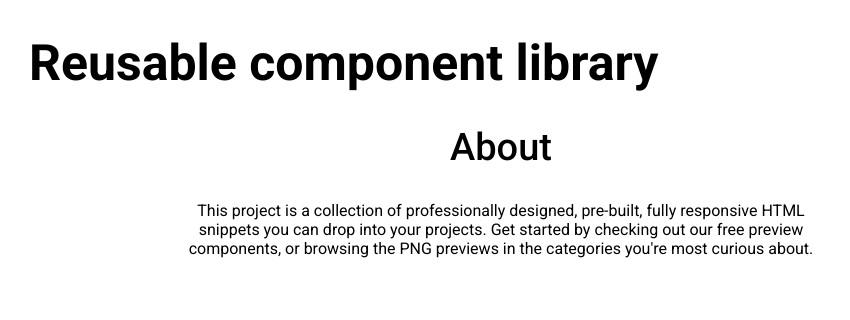
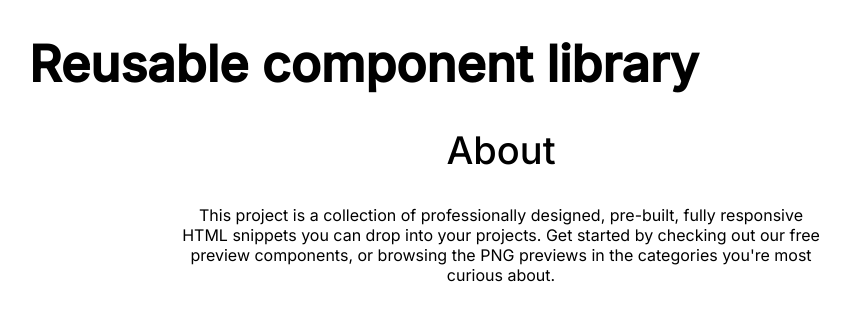
Before and after one commit to js-tasks-ru/htmlcss-20210916_irina-nic-yu, a website: page index.html in a window 1280 px wide. Shown: the whole page, without its empty margins (139-989 px from the left). Drawn offline with Linux system fonts and the light colour scheme.

Commit message:
Added containers for header and footer

```diff
--- a/assets/css/main.css
+++ b/assets/css/main.css
@@ -22,3 +22,8 @@
 * {
     font-family: 'Roboto', sans-serif;
 }
+h1, h2, h3, h4 {
+    font-family: 'Inter', sans-serif;
+}
+
+@import '~normalize.css';
--- a/assets/fonts/fonts.css
+++ b/assets/fonts/fonts.css
@@ -1 +1,2 @@
 @import url('https://fonts.googleapis.com/css2?family=Roboto:ital,wght@0,100;0,300;0,400;0,500;0,700;0,900;1,100;1,300;1,400;1,500;1,700;1,900&display=swap');
+@import url('https://fonts.googleapis.com/css2?family=Inter:wght@400;500&display=swap');
--- a/components/footer/footer.css
+++ b/components/footer/footer.css
@@ -1,13 +1,17 @@
-.footer {
+.footer__about {
     margin: 0 auto;
+}
+.about {
     width: 640px;
     text-align: center;
-
 }
-.footer__title {
+.about__title {
+    margin-bottom: 32px;
     font-size: 38px;
     font-weight: 500;
 }
-.footer__description {
+.about__description {
+    margin-bottom: 136px;
+    font-family: 'Inter', sans-serif;
     font-size: 16px;
 }
--- a/components/header/header.css
+++ b/components/header/header.css
@@ -1,4 +1,6 @@
-.header__title {
+.header__heading {
     margin-left: 160px;
+}
+.heading__title {
     font-size: 50px;
 }
--- a/index.html
+++ b/index.html
@@ -8,18 +8,22 @@
     </head>
     <body>
         <header class="header">
-            <h1 class="header__title">Reusable component library</h1>
+            <div class="heading header__heading">
+                <h1 class="heading__title">Reusable component library</h1>
+            </div>
         </header>
         <main>
         </main>
         <footer class="footer">
-            <h2 class="footer__title">About</h2>
-            <p class="footer__description">
-                This project is a collection of professionally designed,
-                pre-built, fully responsive HTML snippets you can drop into your projects.
-                Get started by checking out our free preview components,
-                or browsing the PNG previews in the categories you're most curious about.
-            </p>
+            <div class="about footer__about">
+                <h2 class="about__title">About</h2>
+                <p class="about__description">
+                    This project is a collection of professionally designed,
+                    pre-built, fully responsive HTML snippets you can drop into your projects.
+                    Get started by checking out our free preview components,
+                    or browsing the PNG previews in the categories you're most curious about.
+                </p>
+            </div>
         </footer>
     </body>
 </html>
```
